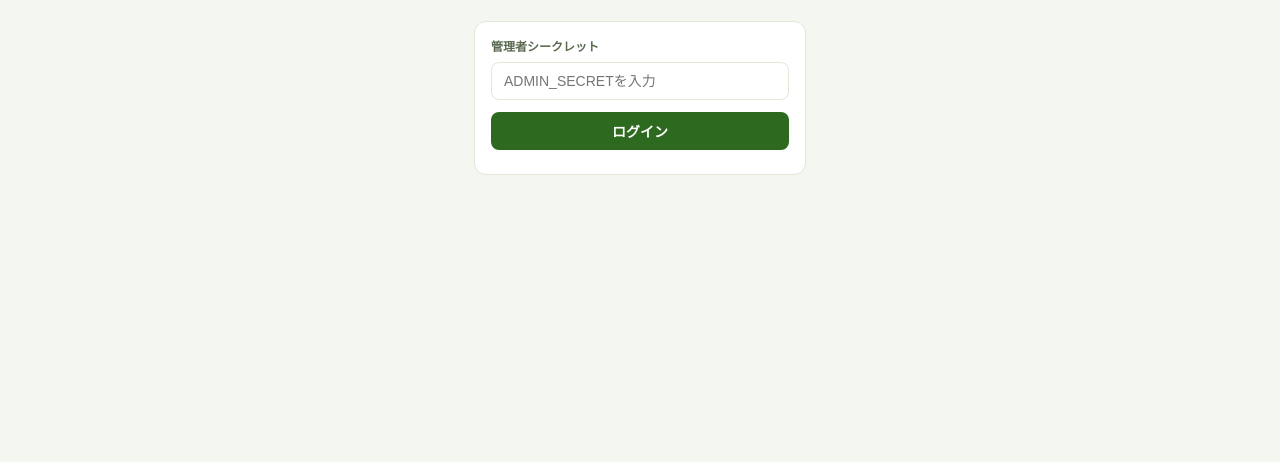
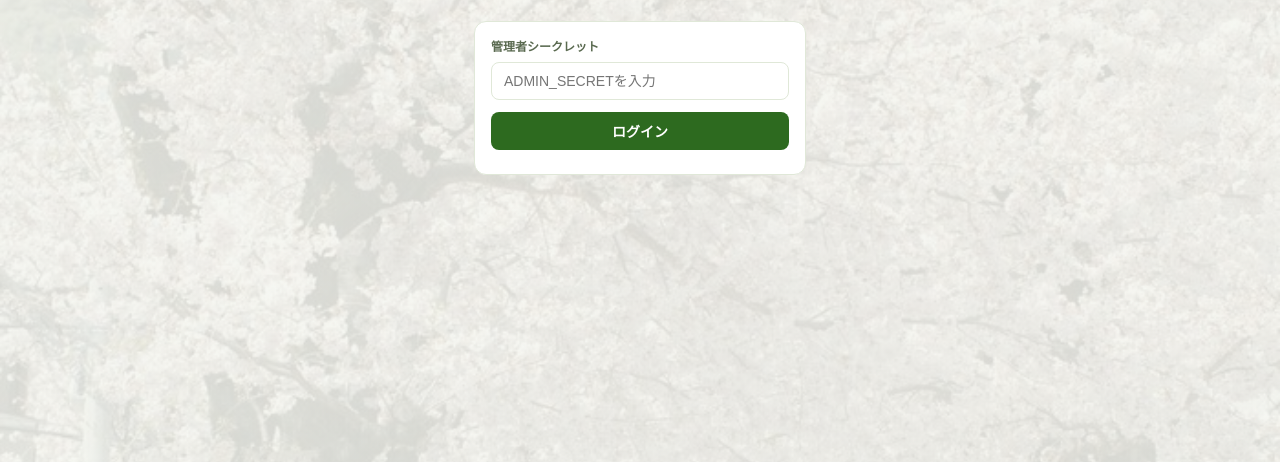
Before and after one commit to malemenopause2023-rgb/nada-club, a website: page public/admin.html in a window 1280 px wide. Shown: the part 358-820 px from the top of the page. Drawn offline with Linux system fonts and the light colour scheme.

Commit message:
Update style.css

```diff
--- a/public/style.css
+++ b/public/style.css
@@ -29,7 +29,11 @@
 html { font-size: 16px; }
 body {
   font-family: 'Hiragino Sans', 'Meiryo UI', 'Yu Gothic UI', sans-serif;
-  background: var(--bg);
+  background-image: linear-gradient(rgba(244,246,240,.88), rgba(244,246,240,.88)), url('/bg-sakura.jpg');
+  background-size: cover;
+  background-position: top center;
+  background-attachment: fixed;
+  background-repeat: no-repeat;
   color: var(--text);
   line-height: 1.6;
   min-height: 100vh;
```
